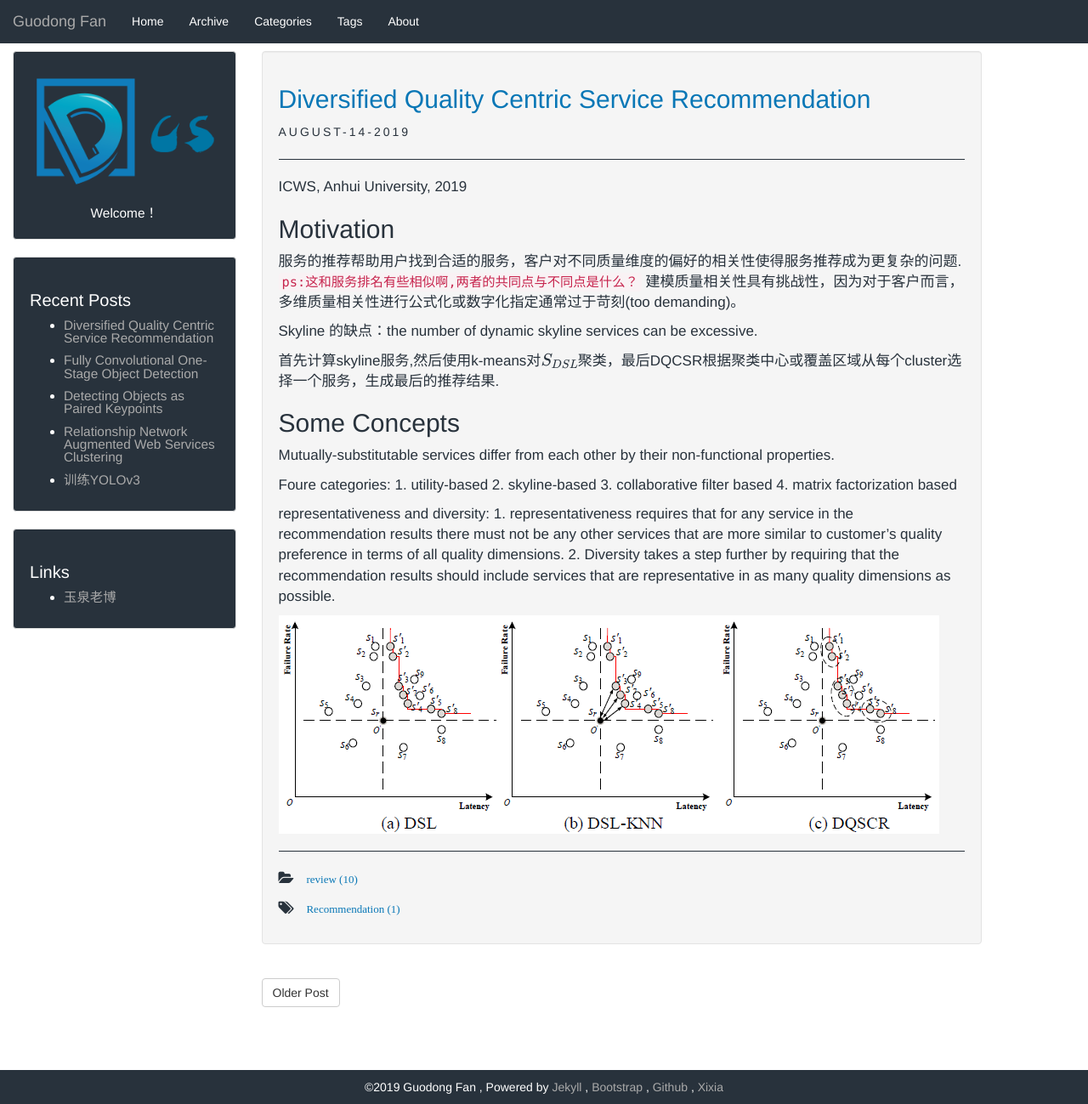
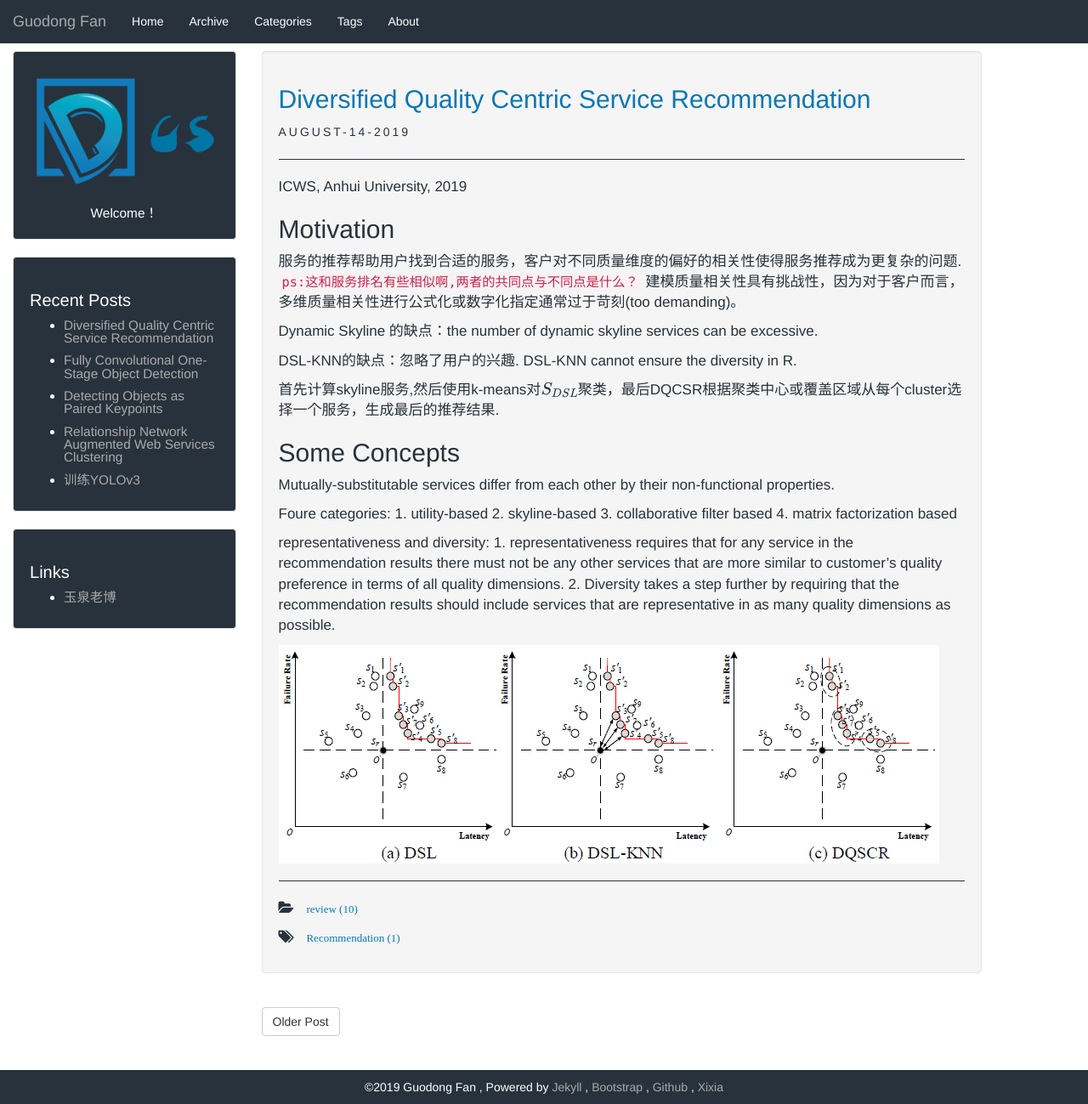
Before and after one commit to GuodongFan/GuodongFan.github.io, a Jekyll site: the page built from _posts/2019-08-14-Service-Recommendation.md, in a window 1280 px wide and 1299 px high. Shown: the whole window at 85% size. Built offline with Jekyll 4.4.1, drawn with Linux system fonts in a browser that asks for light colours; our own code applies the rules of GitHub Pages for plain Markdown files; formulas are drawn with MathJax 3.

Commit message:
Update 2019-08-14-Service-Recommendation.md

```diff
--- a/_posts/2019-08-14-Service-Recommendation.md
+++ b/_posts/2019-08-14-Service-Recommendation.md
@@ -11,7 +11,9 @@ ICWS, Anhui University, 2019
 
 服务的推荐帮助用户找到合适的服务，客户对不同质量维度的偏好的相关性使得服务推荐成为更复杂的问题. `ps:这和服务排名有些相似啊,两者的共同点与不同点是什么？` 建模质量相关性具有挑战性，因为对于客户而言，多维质量相关性进行公式化或数字化指定通常过于苛刻(too demanding)。
 
-Skyline 的缺点：the number of dynamic skyline services can be excessive.
+Dynamic Skyline 的缺点：the number of dynamic skyline services can be excessive.
+
+DSL-KNN的缺点：忽略了用户的兴趣. DSL-KNN cannot ensure the diversity in R.
 
 首先计算skyline服务,然后使用k-means对$S_{DSL}$聚类，最后DQCSR根据聚类中心或覆盖区域从每个cluster选择一个服务，生成最后的推荐结果.
 
```
